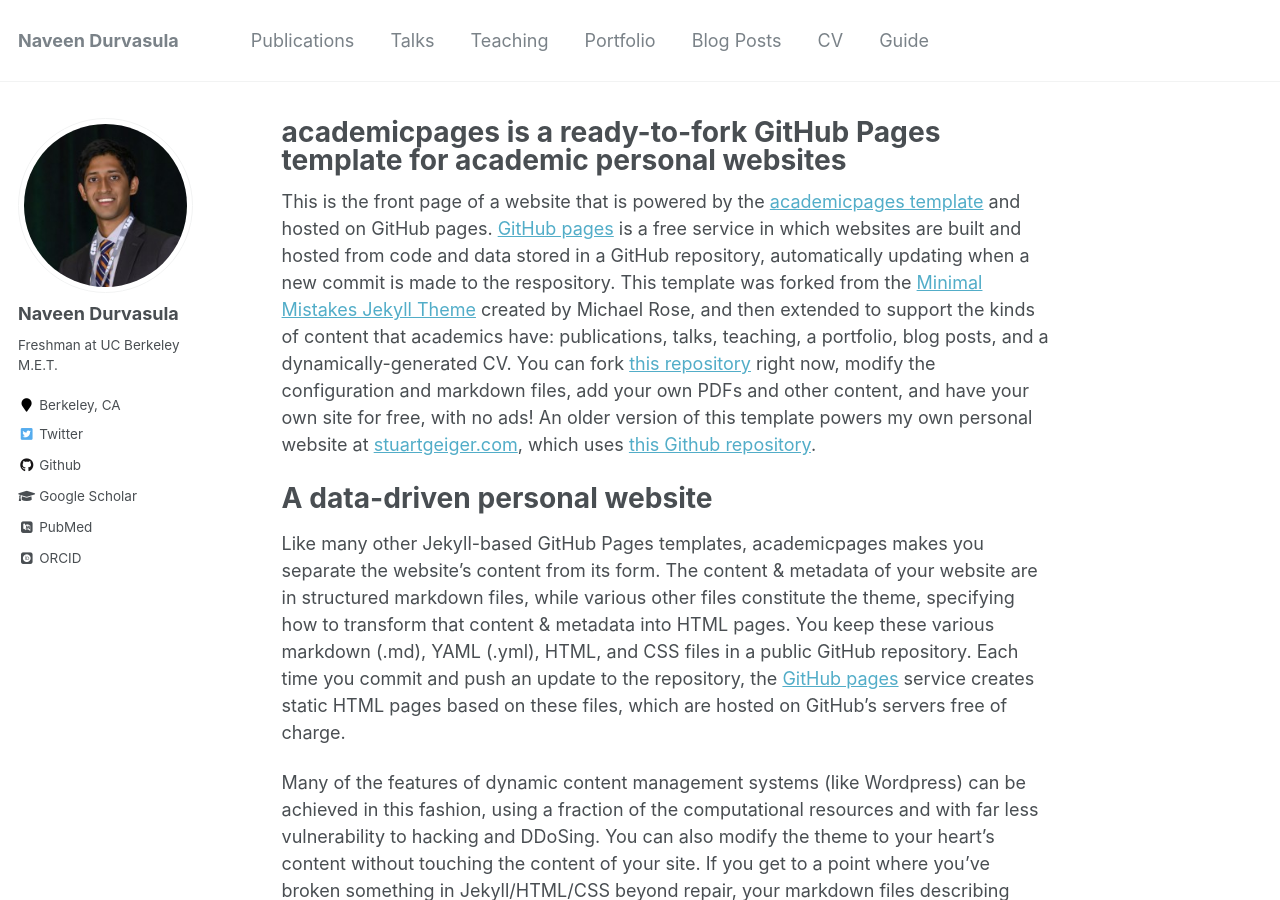
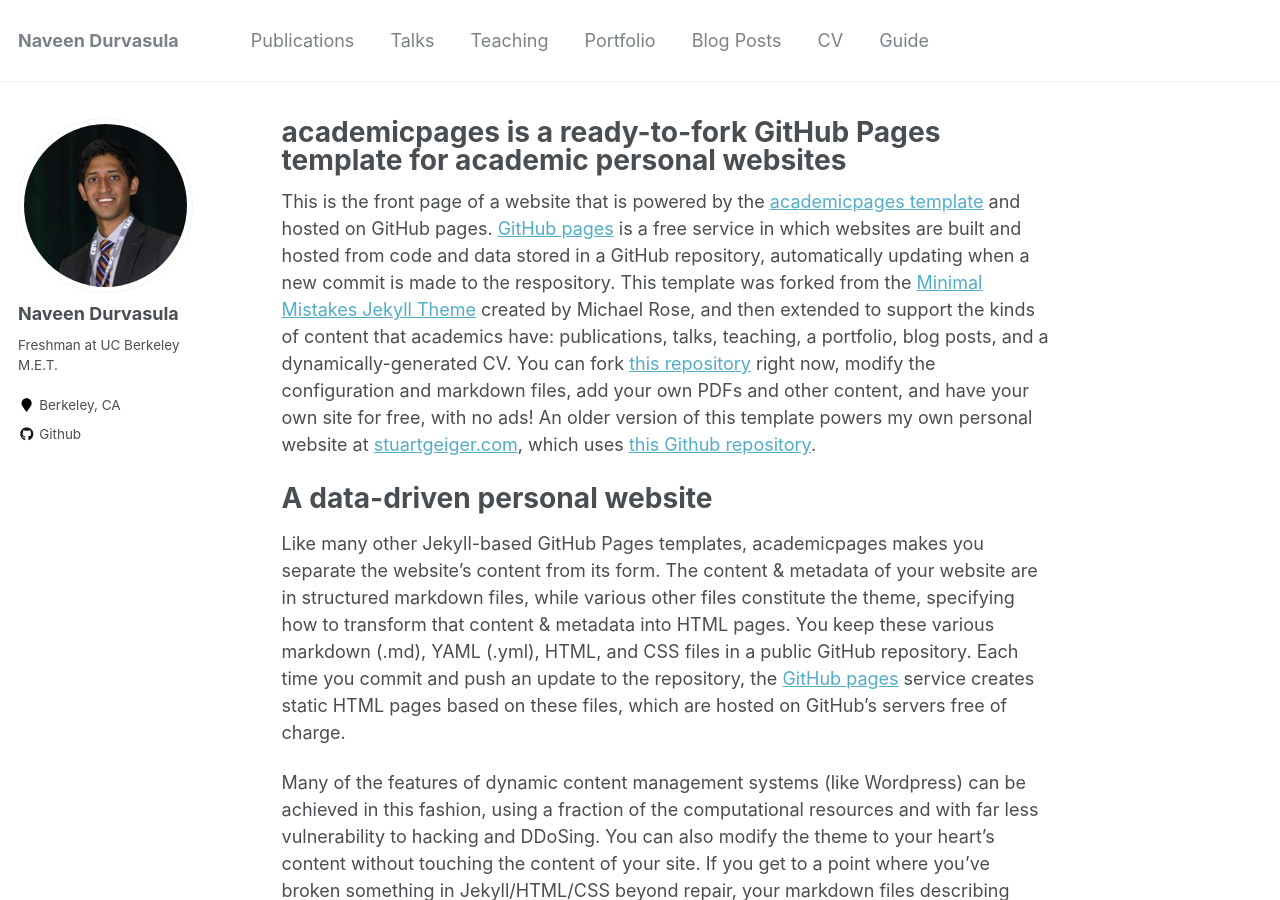
Before and after one commit to ndurvasula/ndurvasula.com, a Jekyll site: the page built from _pages/about.md, in a window 1280 px wide and 900 px high. Built offline with Jekyll 4.4.1, drawn with Linux system fonts in a browser that asks for light colours; some web fonts are replaced.

Commit message:
test config

```diff
--- a/_config.yml
+++ b/_config.yml
@@ -85,8 +85,8 @@
   bio              : "Freshman at UC Berkeley M.E.T."
   location         : "Berkeley, CA"
   employer         :
-  pubmed           : "https://www.ncbi.nlm.nih.gov/pubmed/?term=john+snow"
-  googlescholar    : "http://yourfullgooglescholarurl.com"
+  pubmed           : #"https://www.ncbi.nlm.nih.gov/pubmed/?term=john+snow"
+  googlescholar    : #"http://yourfullgooglescholarurl.com"
   email            :
   researchgate     :  # example: "https://www.researchgate.net/profile/yourprofile"
   uri              :
@@ -103,13 +103,13 @@
   impactstory      : #"https://profiles.impactstory.org/u/xxxx-xxxx-xxxx-xxxx"
   lastfm           :
   linkedin         :
-  orcid            : "http://orcid.org/yourorcidurl"
+  orcid            : #"http://orcid.org/yourorcidurl"
   pinterest        :
   soundcloud       :
   stackoverflow    : # http://stackoverflow.com/users/123456/username
   steam            :
   tumblr           :
-  twitter          : "replacethistwitterhandle"
+  twitter          : #"replacethistwitterhandle"
   vine             :
   weibo            :
   xing             :
```
